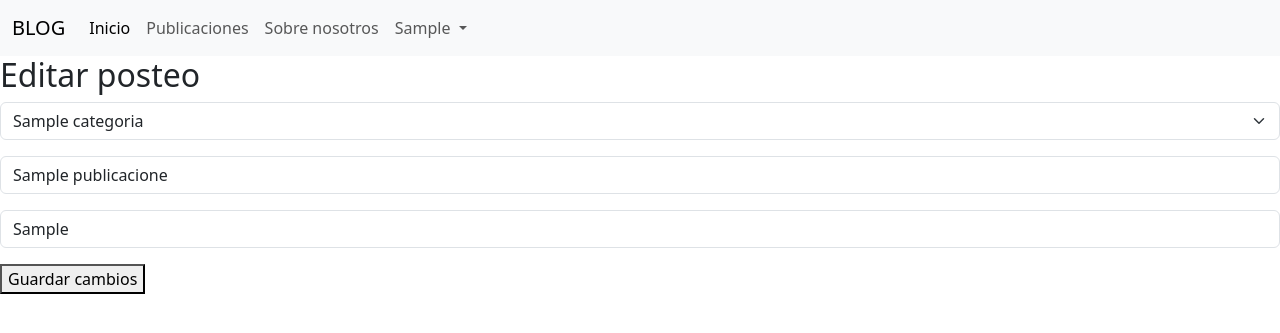
After one commit to tomimartinez28/aprendiendoDjango, a Django app: page /publicaciones/editar-post/1 in a window 1280 px wide. The commit adds this page. Shown: the top 333 px of the page. Run offline with Django 4.2, Linux system fonts and the light colour scheme; a user stored in the database is signed in; tables that the repository leaves empty hold one stand-in row (values such as "Sample post").

Commit message:
UdapteView

```diff
--- a/src/publicaciones/models.py
+++ b/src/publicaciones/models.py
@@ -10,12 +10,10 @@ class Categoria(models.Model):
         return self.nombre
 
 
-
-
-
 # Clase crea una tabla para las publicaciones
 class Publicaciones(models.Model):
     fecha = models.DateField(auto_now_add = True)
+    update = models.DateField(auto_now=True)
     titulo = models.CharField(max_length = 255)
     post = models.TextField()
     categoria = models.ForeignKey(Categoria, on_delete=models.SET_NULL, related_name='posteos', null= True)
--- a/src/publicaciones/urls.py
+++ b/src/publicaciones/urls.py
@@ -6,5 +6,6 @@ app_name = 'publicaciones'
 
 urlpatterns = [
     path('publicaciones/', views.VerPublicaciones.as_view(), name = 'publicaciones'),
-    path('postear/', views.Postear.as_view(), name='postear')
+    path('postear/', views.Postear.as_view(), name='postear'),
+    path('editar-post/<int:pk>', views.EditarPost.as_view(), name = 'editar-post')
 ]
--- a/src/publicaciones/views.py
+++ b/src/publicaciones/views.py
@@ -1,7 +1,7 @@
 from typing import Any
 from django.shortcuts import render
 from publicaciones.models import Publicaciones
-from django.views.generic import ListView, CreateView
+from django.views.generic import ListView, CreateView, UpdateView
 from .forms import CrearPublicacionForm
 from django.urls import reverse
 from django.contrib.auth.mixins import LoginRequiredMixin
@@ -31,7 +31,7 @@ class VerPublicaciones(ListView):
         return consulta_anterior.order_by('fecha')
 
 
-
+#View que crear posteos nuevos
 class Postear(LoginRequiredMixin, CreateView):
     model = Publicaciones
     template_name = 'publicaciones/postear.html'
@@ -39,3 +39,14 @@ class Postear(LoginRequiredMixin, CreateView):
 
     def get_success_url(self):
         return reverse('publicaciones:publicaciones')
+
+
+
+#View que actualiza una publicacion ya existente.
+class EditarPost(LoginRequiredMixin, UpdateView):
+    model = Publicaciones
+    template_name = 'publicaciones/editar-post.html'
+    form_class = CrearPublicacionForm
+
+    def get_success_url(self):
+        return reverse('publicaciones:publicaciones')
--- /dev/null
+++ b/src/templates/publicaciones/editar-post.html
@@ -0,0 +1,12 @@
+{% extends 'base.html' %}
+
+
+{% block contenido %}
+    <h2>Editar posteo</h2>
+    <form method="post">{% csrf_token %}
+
+        {{form.as_p}}
+        <button type="submit">Guardar cambios</button>
+
+    </form>
+{% endblock contenido %}
--- a/src/templates/publicaciones/publicaciones.html
+++ b/src/templates/publicaciones/publicaciones.html
@@ -18,6 +18,7 @@
             <p class="card-text">{{ post.post }}</p>
             <p class="card-text">{{ post.categoria }}</p>
             <a href="#" class="btn btn-success">Me gusta!</a>
+            <a href="{% url 'publicaciones:editar-post' post.id %}" class="btn btn-success">Editar</a>
             </div>
         </div>
     {% endfor %}
```
Also changed, not shown: src/publicaciones/migrations/0003_publicaciones_update.py (added).
